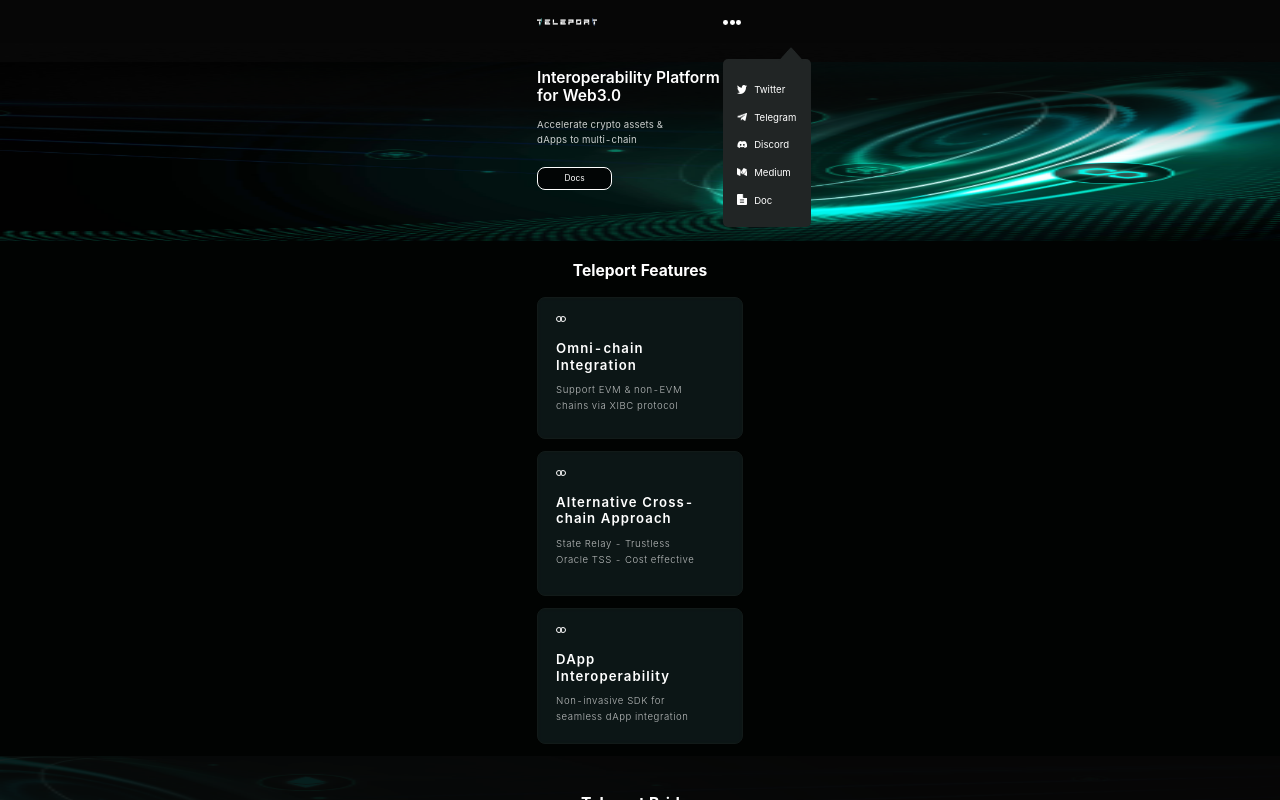
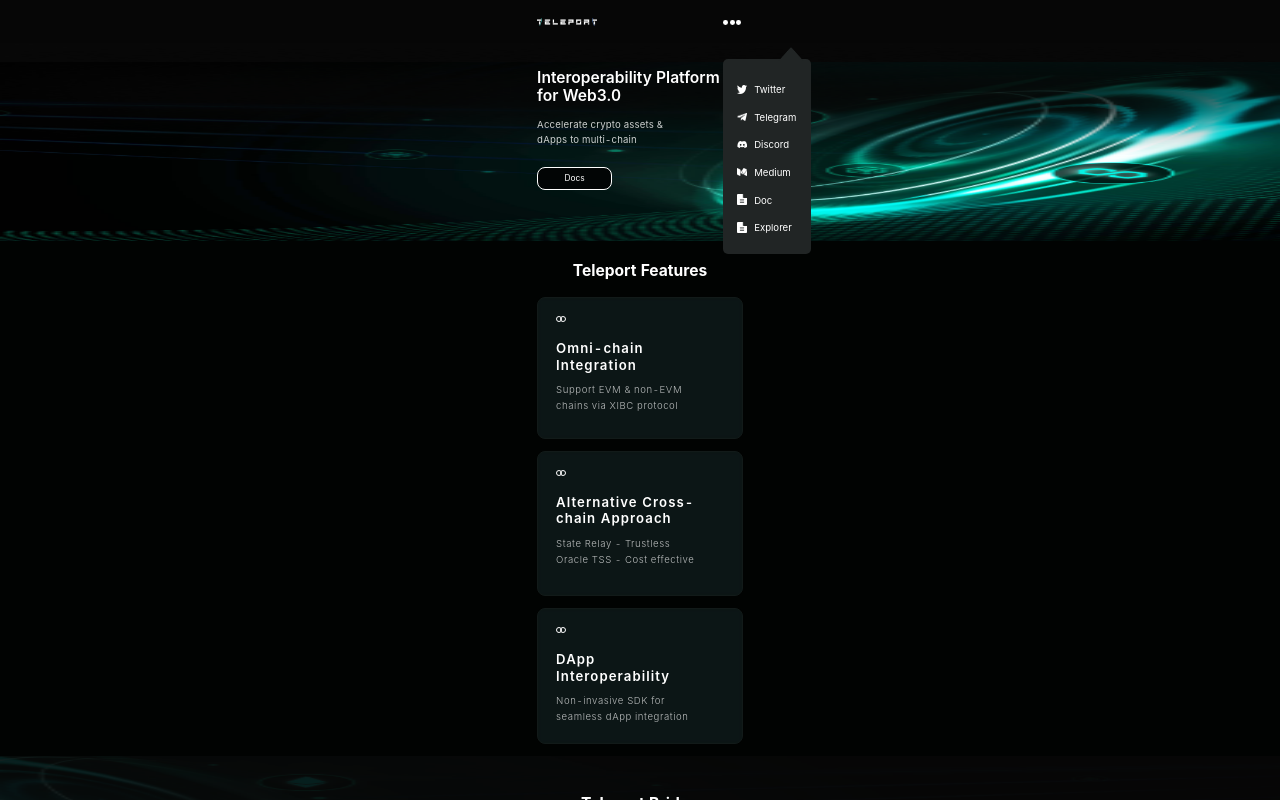
Before and after one commit to Bitverse-Pte/teleport-site, a React (Create React App) app: page /Mobile in a window 1280 px wide. Both pictures are taken after a click on the link 733 px from the left and 21 px from the top of the page. Shown: the top 800 px of the page. Built offline with nearby package versions, Linux system fonts and the light colour scheme.

Commit message:
add fauct

```diff
--- a/src/views/mobile/index.tsx
+++ b/src/views/mobile/index.tsx
@@ -7,6 +7,8 @@
 import nav_medium from 'assets/imgs/nav_medium.png'
 import nav_twitter from 'assets/imgs/nav_twitter.png'
 import nav_doc from 'assets/imgs/mobile/nav_doc.png'
+// import nav_explore from 'assets/imgs/mobile/nav_explore.png'
+
 import { Dropdown } from 'antd';
 import { useInterval } from "hooks/timer"
 import sendToSvg from 'assets/imgs/sendTo.svg'
@@ -124,6 +126,11 @@
             <div className="communityViewItem" key="3">
                 <img src={nav_doc} alt="" />
                 <a className="media" target="_blank" href="https://docs.teleport.network">Doc</a>
+            </div>
+            <div className="communityViewItem" key="3">
+                {/* <img src={nav_explore} alt="" /> */}
+                <img src={nav_doc} alt="" />
+                <a className="media" target="_blank" href="https://blockscout.qa.davionlabs.com">Explorer</a>
             </div>
         </div>
     );
--- a/src/views/teleport/index.tsx
+++ b/src/views/teleport/index.tsx
@@ -150,6 +150,22 @@
       </div>
     </div>
   );
+  const fauctMenu = (
+    <div className="communityView">
+      <img className="arrow" src={top_arrow} alt="" />
+      <div className="communityViewItem" key="0">
+        {/* <img src={nav_twitter} alt="" /> */}
+        <a className="media" target="_blank" href="https://rinkeby-erc20-faucet.testnet.teleport.network">Rinkeby</a>
+      </div>
+      {/* <div className="communityViewItem" key="1">
+        <a className="media" target="_blank" href="https://bridge.qa.davionlabs.com">bridge</a>
+      </div> */}
+      <div className="communityViewItem" key="2">
+        {/* <img src={nav_discord} alt="" /> */}
+        <a className="media" target="_blank" href="https://bsctest-erc20-faucet.testnet.teleport.network">BSC Testnet</a>
+      </div>
+    </div>
+  );
   const menu = (
     <div className="communityView">
       <img className="arrow" src={top_arrow} alt="" />
@@ -191,14 +207,14 @@
               <img className="dropdown_arrow" src={dropdown_arrow} alt="" />
             </a>
           </Dropdown>
-          {/* <Dropdown className="dropdown" overlay={menu}
+          <Dropdown className="dropdown" overlay={fauctMenu}
           >
             <a className="ant-dropdown-link"
             >
               Faucet
               <img className="dropdown_arrow" src={dropdown_arrow} alt="" />
             </a>
-          </Dropdown> */}
+          </Dropdown>
           <Dropdown className="dropdown" overlay={exploreMenu}
           >
             <a className="ant-dropdown-link"
```
Also changed, not shown: src/assets/imgs/mobile/nav_explore.png (added).
